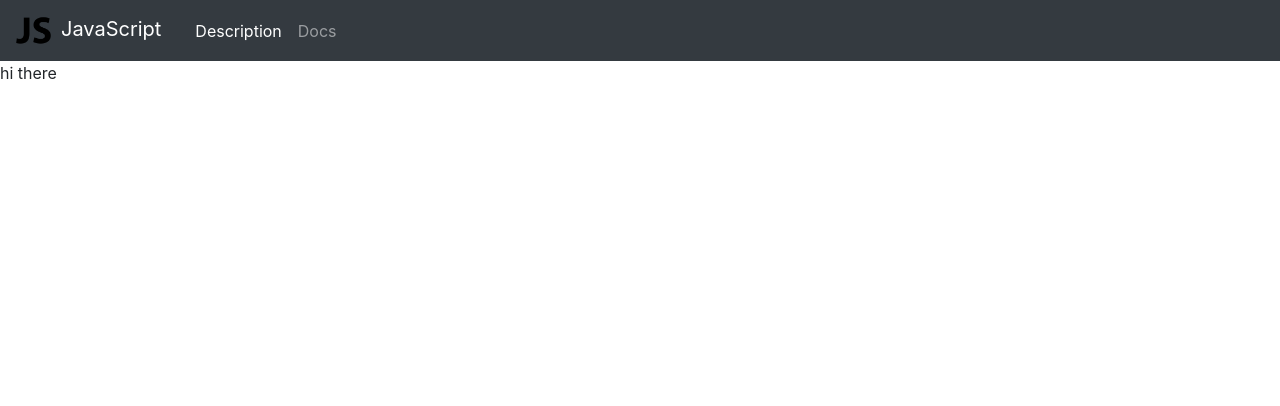
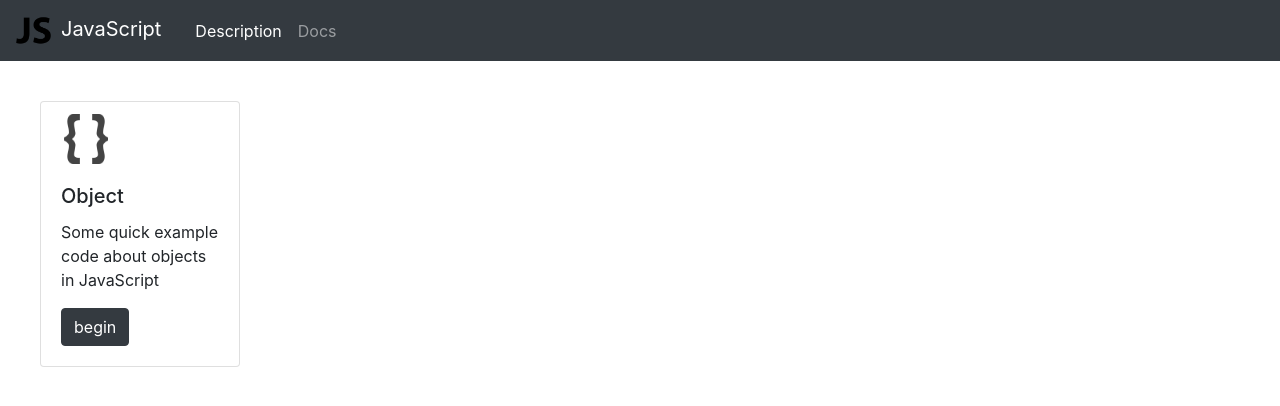
Before and after one commit to hadihabibi1999/web.js, a React (Create React App) app: page /description in a window 1280 px wide. Shown: the top 406 px of the page. Built offline with nearby package versions, Linux system fonts and the light colour scheme.

Commit message:
card-added

```diff
--- a/src/components/description.js
+++ b/src/components/description.js
@@ -1,11 +1,20 @@
 
 import React, { Component } from 'react';
+import 'bootstrap/dist/css/bootstrap.css'
+
+
 class Description extends Component {
     render() {
         return (
-            <div>
-                <span>hi there</span>
+            <div class="card" style={{width:200,margin:40,paddingTop:12}}>
+                <img src={require('../images/braces.png')} style={{width:50,height:50,marginLeft:20}}  class="card-img-top" />
+            <div class="card-body">
+              <h5 class="card-title">Object</h5>
+              <p class="card-text">Some quick example code about objects in JavaScript</p>
+              <a href="#" class="btn btn-dark">begin</a>
             </div>
+            </div>
+
          );
     }
 }
```
Also changed, not shown: src/images/braces.png (added).
